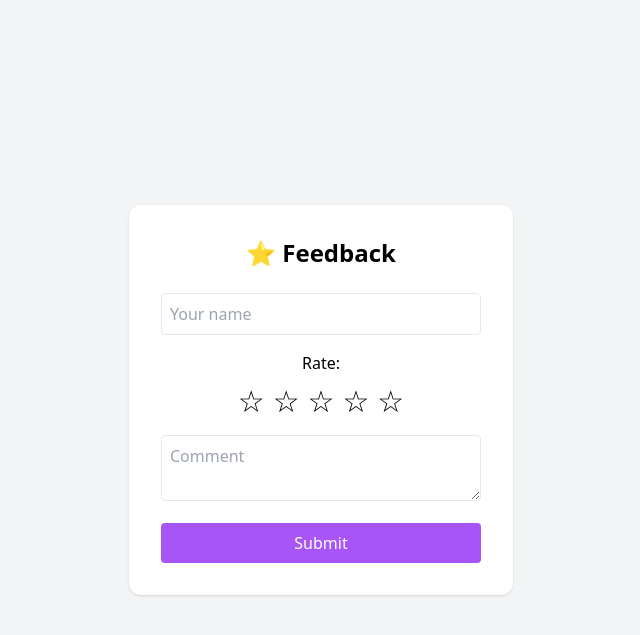
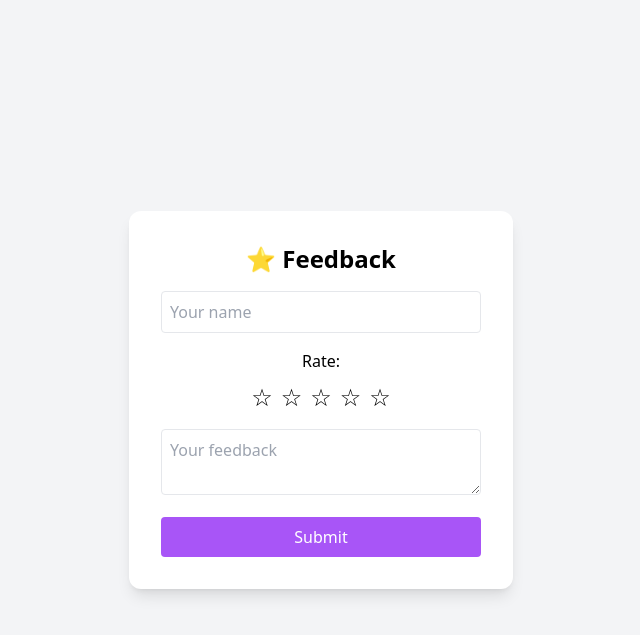
Before and after one commit to SanjanaKShetty/mess-management-system, a Flask app: page /feedback in a window 1280 px wide. Shown: the top 635 px of the page, without its empty margins (319-959 px from the left). Run offline with Flask 3, Linux system fonts and the light colour scheme; some libraries are stand-ins or nearby versions.

Commit message:
Final polished UI + fixes

```diff
--- a/templates/feedback.html
+++ b/templates/feedback.html
@@ -5,36 +5,43 @@
     <script src="https://cdn.tailwindcss.com"></script>
 </head>
 
-<body class="bg-gray-100 flex justify-center items-center h-screen">
+<body class="bg-gray-100 flex items-center justify-center h-screen">
 
-<div class="bg-white p-8 rounded-xl shadow w-96">
+<div class="bg-white p-8 rounded-xl shadow-lg w-96 text-center">
 
-    <h2 class="text-2xl font-bold text-center mb-6">⭐ Feedback</h2>
+    <h1 class="text-2xl font-bold mb-4">⭐ Feedback</h1>
 
     <form action="/submit_feedback" method="POST">
 
         <input type="text" name="name" placeholder="Your name"
             class="w-full p-2 border rounded mb-4" required>
 
-        <p class="text-center mb-2">Rate:</p>
+        <p class="mb-2">Rate:</p>
 
-        <!-- ⭐ STAR SYSTEM -->
-        <div class="flex justify-center gap-2 mb-4 text-3xl">
+        <!-- ⭐ CLICKABLE STARS -->
+        <div class="flex justify-center gap-2 mb-4">
 
-            <span class="star" data-value="1">☆</span>
-            <span class="star" data-value="2">☆</span>
-            <span class="star" data-value="3">☆</span>
-            <span class="star" data-value="4">☆</span>
-            <span class="star" data-value="5">☆</span>
+            <input type="radio" name="rating" value="1" id="star1" hidden>
+            <label for="star1" class="text-2xl cursor-pointer">☆</label>
+
+            <input type="radio" name="rating" value="2" id="star2" hidden>
+            <label for="star2" class="text-2xl cursor-pointer">☆</label>
+
+            <input type="radio" name="rating" value="3" id="star3" hidden>
+            <label for="star3" class="text-2xl cursor-pointer">☆</label>
+
+            <input type="radio" name="rating" value="4" id="star4" hidden>
+            <label for="star4" class="text-2xl cursor-pointer">☆</label>
+
+            <input type="radio" name="rating" value="5" id="star5" hidden>
+            <label for="star5" class="text-2xl cursor-pointer">☆</label>
 
         </div>
 
-        <input type="hidden" name="rating" id="rating" required>
-
-        <textarea name="comment" placeholder="Comment"
+        <textarea name="comment" placeholder="Your feedback"
             class="w-full p-2 border rounded mb-4"></textarea>
 
-        <button class="w-full bg-purple-500 text-white p-2 rounded">
+        <button class="bg-purple-500 text-white px-4 py-2 rounded w-full">
             Submit
         </button>
 
@@ -42,25 +49,19 @@
 
 </div>
 
-<!-- ⭐ SCRIPT -->
 <script>
-const stars = document.querySelectorAll(".star");
-const ratingInput = document.getElementById("rating");
+    const stars = document.querySelectorAll("label");
+    const radios = document.querySelectorAll("input[name='rating']");
 
-stars.forEach(star => {
-    star.addEventListener("click", () => {
-        let value = star.getAttribute("data-value");
-        ratingInput.value = value;
+    stars.forEach((star, index) => {
+        star.addEventListener("click", () => {
+            radios[index].checked = true;
 
-        stars.forEach(s => {
-            if (s.getAttribute("data-value") <= value) {
-                s.textContent = "⭐";
-            } else {
-                s.textContent = "☆";
-            }
+            stars.forEach((s, i) => {
+                s.textContent = i <= index ? "⭐" : "☆";
+            });
         });
     });
-});
 </script>
 
 </body>
```
Also changed, not shown: templates/admin.html (+15 -13 lines).
